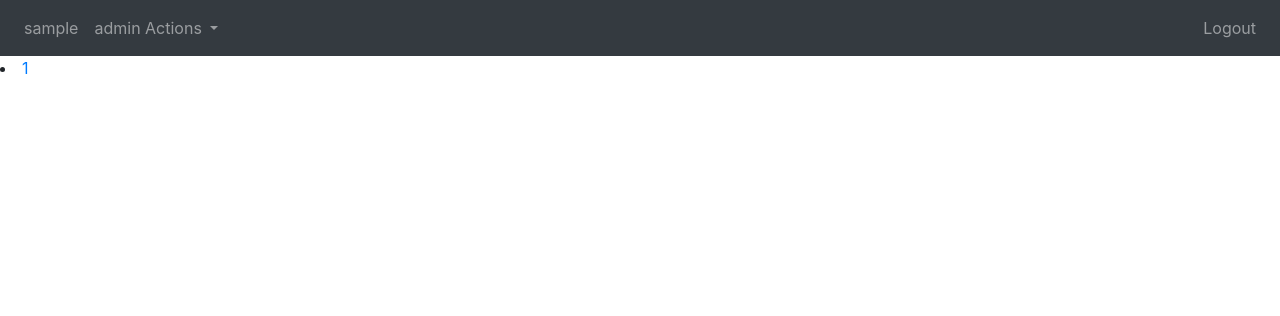
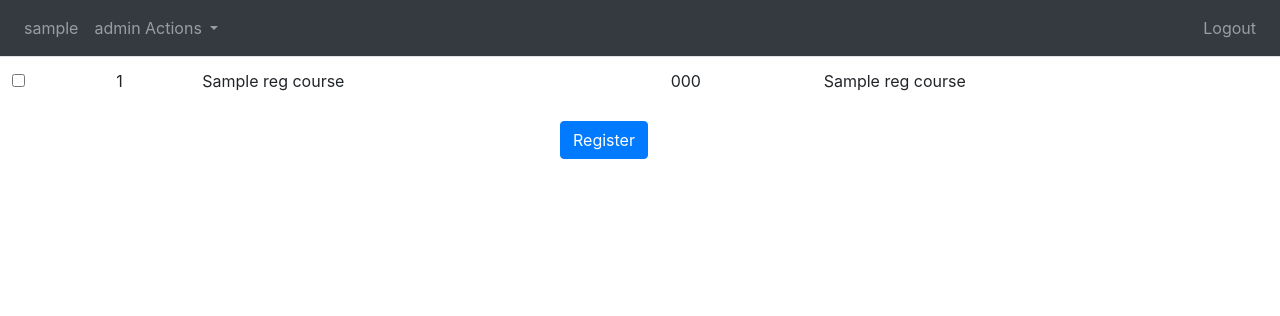
Before and after one commit to durgaprsd04/Dmange, a Django app: template dmange_app/templates/dmange_app/pending_approval.html in a window 1280 px wide. Shown: the top 316 px of the page. Run offline with Django 3.2, Linux system fonts and the light colour scheme; the template is opened without the code that fills it: most values are stand-ins (such as "Sample title", 1, 10 or a date in 2020); some libraries are stand-ins or nearby versions.

Commit message:
registration approval completed

```diff
--- a/dmange_app/templates/dmange_app/pending_approval.html
+++ b/dmange_app/templates/dmange_app/pending_approval.html
@@ -1,9 +1,37 @@
 {% extends "base.html" %}
 {%block content %}
 {% if list_of_courses_pending_approval %}
+<form action="{%url 'dmange_app:approve_courses' %}" method="POST">
+    {% csrf_token %}
 {% for reg_course in list_of_courses_pending_approval %}
-    <li><a href="#">{{ reg_course.student_id }}</a></li>
+<table class="table table-hover">
+
+    <tr>
+        <td><input type="checkbox" id="row{{reg_course.course_id}}" name="course_reg_{{reg_course.course_id}}" value="{{reg_course.course_id}}"></td>
+        <td>{{reg_course.student_id}}</td>
+        <td>{{reg_course.student_name}}</td>
+        <td>{{reg_course.course_code}}</td>
+        <td>{{reg_course.course_name}}</td>
+    </tr>
+</table>
+
+
+
 {% endfor %}
+<div class="container">
+    <div class="row">
+        <div class="col-md-5">
+        </div>
+        <div class="col-md-2">
+            <button type="submit" class="btn btn-primary">Register</button>
+        </div>
+        <div class="col-md-5">
+        </div>
+    </div>
+    </div>
+
+</form>
+
 {% else %}
 <p>No courses are available.</p>
 {% endif %}
--- a/dmange_app/urls.py
+++ b/dmange_app/urls.py
@@ -10,5 +10,5 @@ urlpatterns = [
     path('course_registration/<int:course_code>', views.course_registration, name='course_registration'),
     path('finish_course_registration', views.finish_course_registration, name='finish_course_registration'),
     path('approve_course', views.approve_course, name='approve_course'),
-    path('approve_course_with_id/<int:course_id>', views.approve_course_with_id, name='approve_course_with_id'),
+    path('approve_courses', views.approve_courses, name='approve_courses'),
 ]
```
Also changed, not shown: dmange_app/views.py (+27 -5 lines), db.sqlite3.
